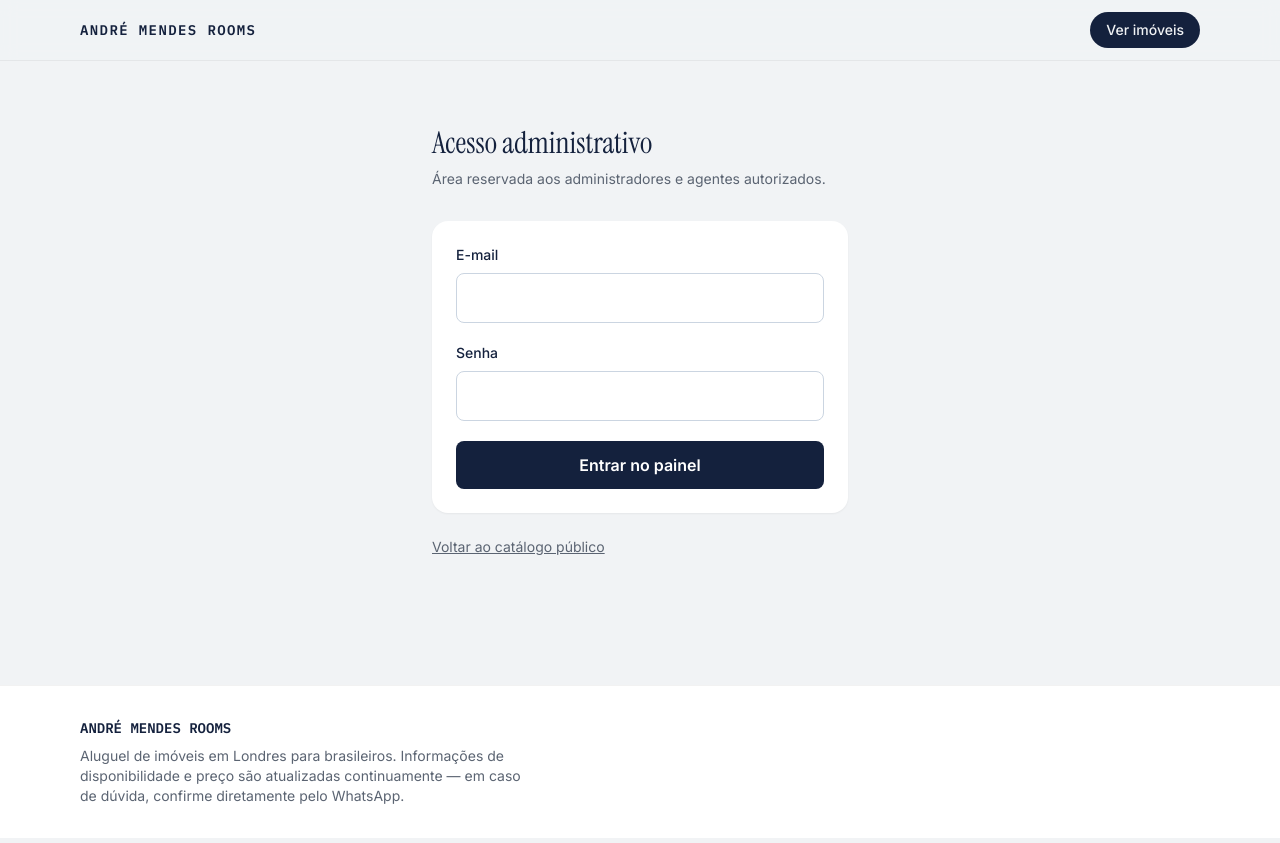
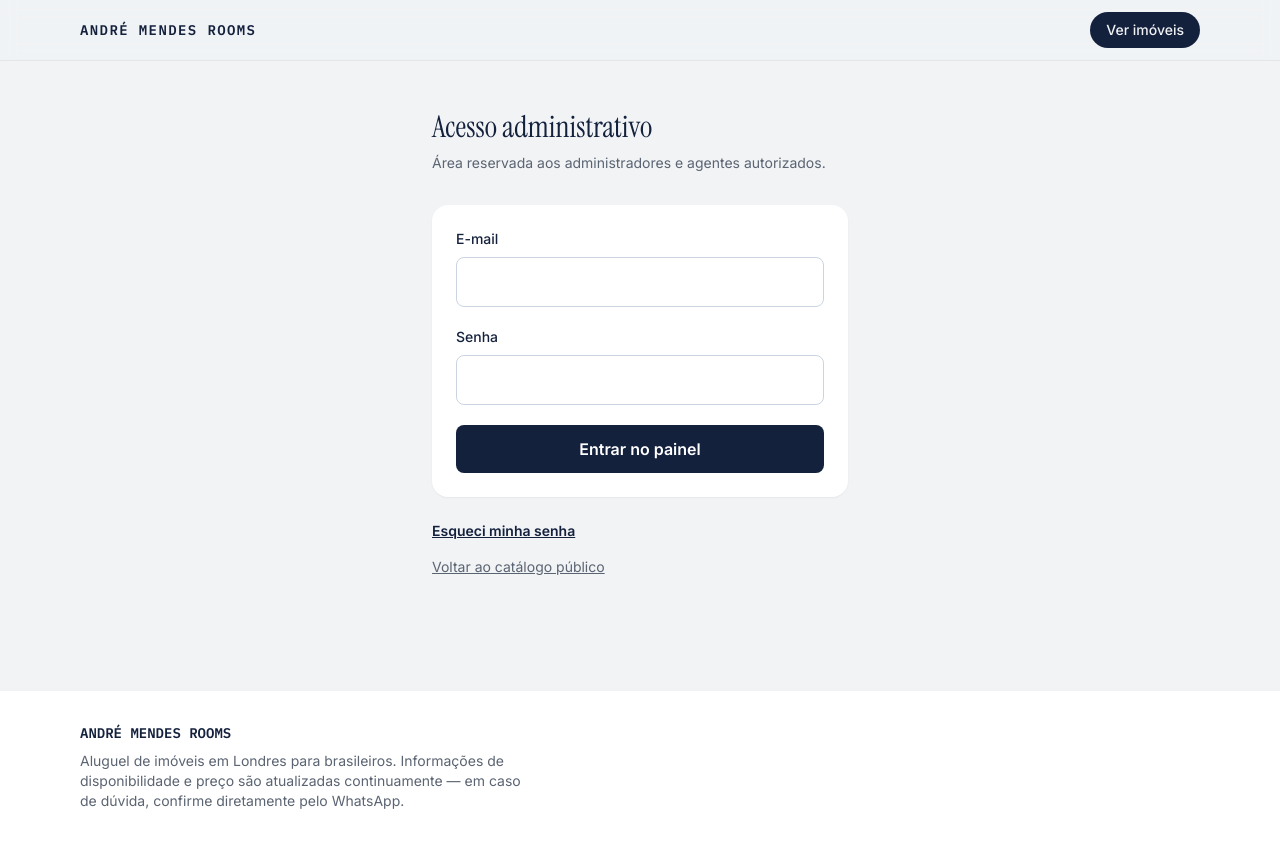
Before and after one commit to andremendesrooms/rooms, a Next.js app: page /admin/login in a window 1280 px wide. Built offline with nearby package versions, Linux system fonts and the light colour scheme; no server answers.

Commit message:
Adicionar acesso à recuperação de senha na tela de login

```diff
--- a/app/admin/login/page.tsx
+++ b/app/admin/login/page.tsx
@@ -102,9 +102,14 @@ export default function AdminLoginPage() {
           </button>
         </form>
       )}
-      <Link href="/" className="mt-6 text-sm text-slate-soft underline">
-        Voltar ao catálogo público
+      <Link href="/admin/recuperar-senha" className="mt-6 inline-block text-sm font-semibold underline">
+        Esqueci minha senha
       </Link>
+      <div>
+        <Link href="/" className="mt-4 inline-block text-sm text-slate-soft underline">
+          Voltar ao catálogo público
+        </Link>
+      </div>
     </section>
   );
 }
```
